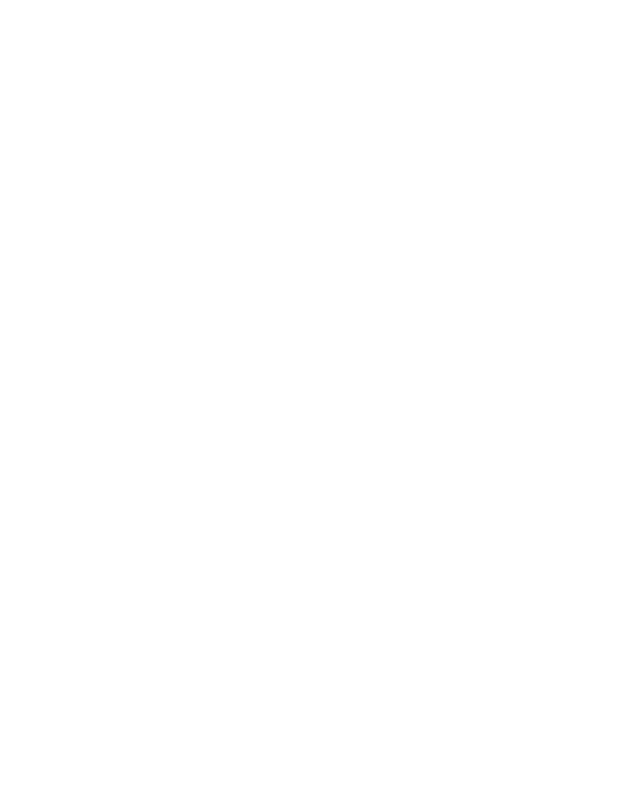
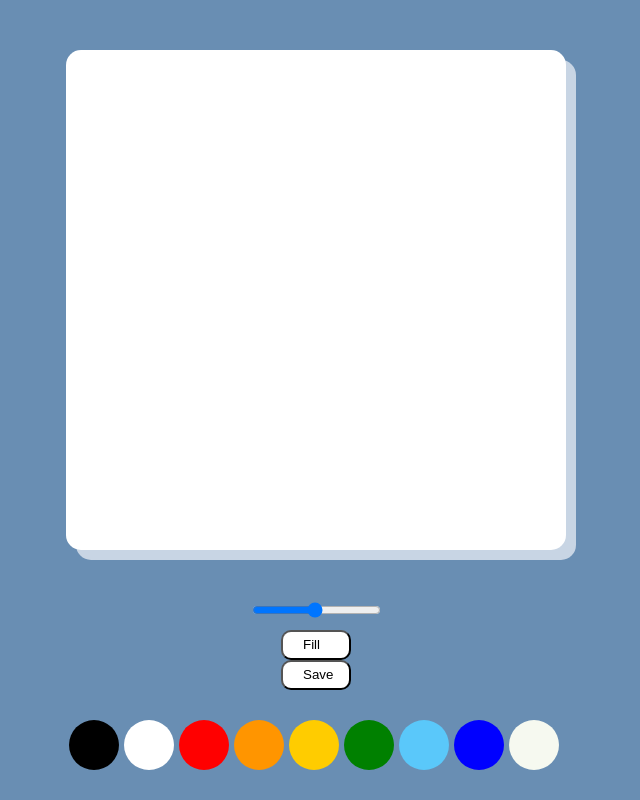
Before and after one commit to grace7937/paintjs, a plain HTML site: page index.html in a window 1280 px wide. Shown: the whole page, without its empty margins (324-964 px from the left). Drawn offline with Linux system fonts and the light colour scheme.

Commit message:
20201022

```diff
--- /dev/null
+++ b/app.js
@@ -0,0 +1,34 @@
+const canvas = document.getElementById("jsCanvas");
+
+let paingting = false;
+
+function stopPainting() {
+    painting = false;
+
+}
+function onMouseMove(event) {
+    const x = event.offsetX;
+    const Y = event.offsetY;
+
+}
+
+function onMouseDown(event) {
+    console.log(event);
+}
+
+function onMouseDown (event) {
+    painting = ture;
+}
+
+function onMouseUp(event) {
+   stopPainting()
+
+}
+
+
+if (canvas) {
+    canvas.addEventListener("mousemove", onMouseMove);
+    canvas.addEventListener("mousedown", onMouseDown );
+    canvas.addEventListener("mouseup", onMouseUp);
+    canvas.addEventListener("mouseleave", stopPainting);
+}
--- a/index.html
+++ b/index.html
@@ -3,9 +3,33 @@
 <head>
     <meta charset="UTF-8">
     <meta name="viewport" content="width=device-width, initial-scale=1.0">
-    <title>Document</title>
+    <link rel="stylesheet" href="styles.css">
+    <title>PaintJS</title>
+
 </head>
 <body>
 
+    <canvas id="jsCanvas" class="canvas"></canvas>
+    <div class="controls">
+        <div class="controls__btns">
+            <div class="controls__range"><input type="range" id="jsRange" min="0.1" max="5.0" value="2.5" step="0.1"></div>
+
+         <button id="jsMode">Fill</button>
+            <button id="jsSave">Save</button></div>
+        <div class="controls__colors" id="jsColors">
+            <div class="controls__color" style="background-color:black"></div>
+            <div class="controls__color" style="background-color:white"></div>
+            <div class="controls__color" style="background-color:red"></div>
+            <div class="controls__color" style="background-color:#FF9500"></div>
+            <div class="controls__color" style="background-color:#FFCC00"></div>
+            <div class="controls__color" style="background-color:green"></div>
+            <div class="controls__color" style="background-color:#5AC8FA"></div>
+            <div class="controls__color" style="background-color:blue"></div>
+            <div class="controls__color" style="background-color:#F6F9F0"></div>
+
+
+        </div>
+    </div>
+    <script src="app.js"></script>
 </body>
 </html>
--- /dev/null
+++ b/reset.css
@@ -0,0 +1,124 @@
+html,
+body,
+div,
+span,
+applet,
+object,
+iframe,
+h1,
+h2,
+h3,
+h4,
+h5,
+h6,
+p,
+blockquote,
+pre,
+a,
+abbr,
+acronym,
+address,
+big,
+cite,
+code,
+del,
+dfn,
+em,
+img,
+ins,
+kbd,
+q,
+s,
+samp,
+small,
+strike,
+strong,
+sub,
+sup,
+tt,
+var,
+b,
+u,
+i,
+center,
+dl,
+dt,
+dd,
+ol,
+ul,
+li,
+fieldset,
+form,
+label,
+legend,
+table,
+caption,
+tbody,
+tfoot,
+thead,
+tr,
+th,
+td,
+article,
+aside,
+canvas,
+details,
+embed,
+figure,
+figcaption,
+footer,
+header,
+hgroup,
+menu,
+nav,
+output,
+ruby,
+section,
+summary,
+time,
+mark,
+audio,
+video {
+  margin: 0;
+  padding: 0;
+  border: 0;
+  font-size: 100%;
+  font: inherit;
+  vertical-align: baseline;
+}
+/* HTML5 display-role reset for older browsers */
+article,
+aside,
+details,
+figcaption,
+figure,
+footer,
+header,
+hgroup,
+menu,
+nav,
+section {
+  display: block;
+}
+body {
+  line-height: 1;
+}
+ol,
+ul {
+  list-style: none;
+}
+blockquote,
+q {
+  quotes: none;
+}
+blockquote:before,
+blockquote:after,
+q:before,
+q:after {
+  content: '';
+  content: none;
+}
+table {
+  border-collapse: collapse;
+  border-spacing: 0;
+}
--- /dev/null
+++ b/styles.css
@@ -0,0 +1,62 @@
+@import 'reset.css';
+
+body {
+  background-color: #698eb3;
+  font-family: -apple-system, BlinkMacSystemFont, 'Segoe UI', Roboto, Oxygen,
+    Ubuntu, Cantarell, 'Open Sans', 'Helvetica Neue', sans-serif;
+  display: flex;
+  flex-direction: column;
+  align-items: center;
+  padding-top: 50px;
+}
+
+.canvas {
+  width: 500px;
+  height: 500px;
+  background-color: white;
+  border-radius: 15px;
+  box-shadow: 10px 10px rgb(200, 213, 228);
+}
+.controls {
+  margin-top: 50px;
+  display: flex;
+  flex-direction: column;
+  align-items: center;
+}
+
+.controls .controls__colors {
+  display: flex;
+  align-items: centers;
+}
+.controls__colors .controls__color {
+  width: 50px;
+  height: 50px;
+  margin-right: 5px;
+  border-radius: 25px;
+}
+
+.controls__btns {
+  display: flex;
+  flex-direction: column;
+  align-items: center;
+  margin-bottom: 30px;
+}
+
+.controls__btns button {
+  cursor: pointer;
+  background-color: white;
+  padding: 5px 20px;
+  width: 70px;
+  height: 30px;
+  border-radius: 10px;
+  display: flex;
+  flex-direction: column;
+}
+
+.controls__btns button:active {
+  transform: scale(0.9);
+}
+
+.controls__range {
+  margin-bottom: 10px;
+}
```
